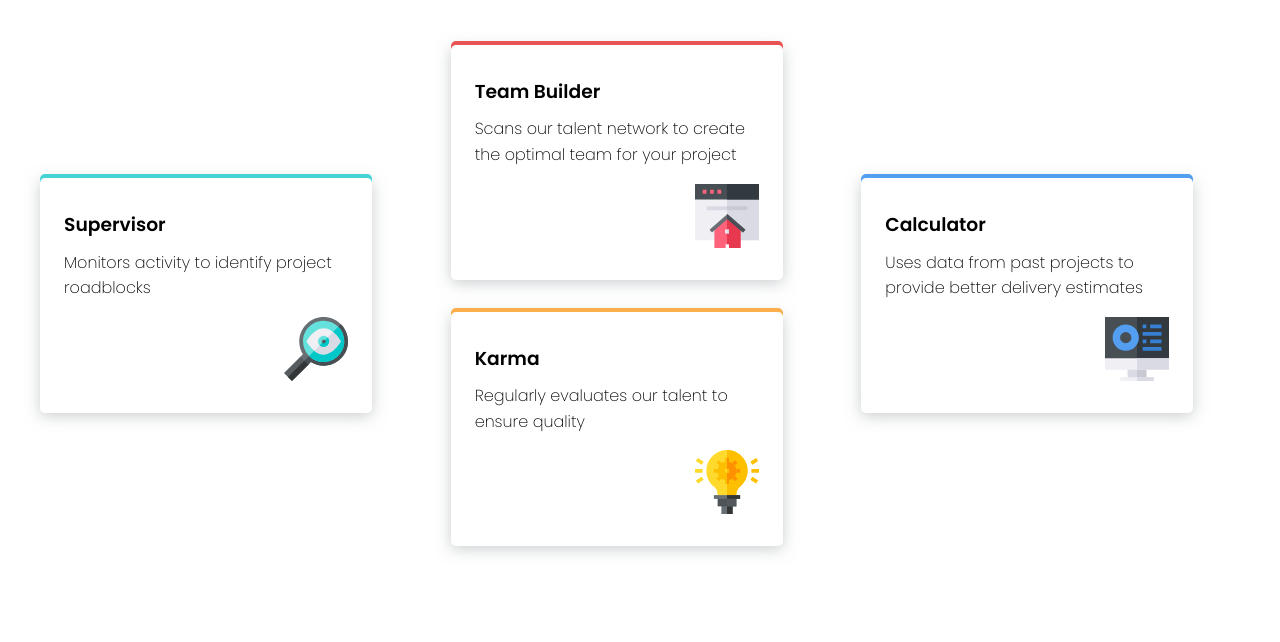
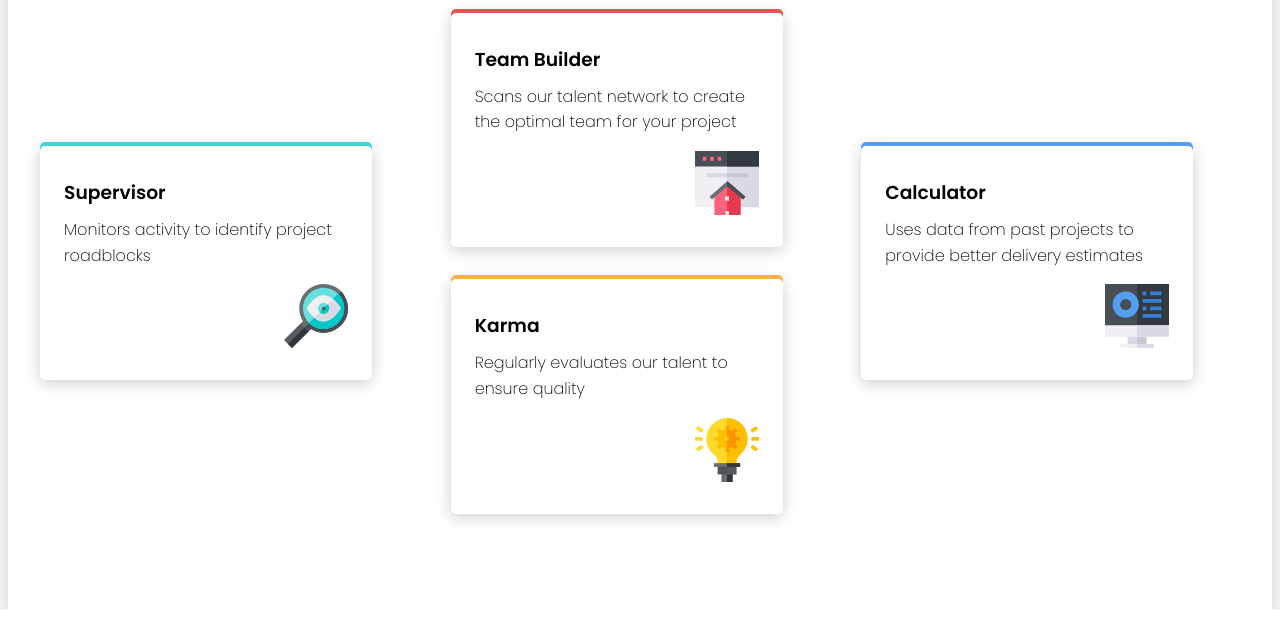
Before and after one commit to EdenWong0/four-card, a plain HTML site: page index.html in a window 1280 px wide. Shown: the part 223-865 px from the top of the page. After the commit the page ends 833 px from the top, so only its background shows below. Drawn offline with Linux system fonts and the light colour scheme.

Commit message:
update container

```diff
--- a/css/style.css
+++ b/css/style.css
@@ -28,11 +28,14 @@ html {
   max-width: 1440px;
   margin: 0 auto;
   background: var(--white);
+  display: flex;
+  justify-content: center;
+  align-items: center;
 }
 
 .container {
   padding: 2em;
-  box-shadow: 0 16px 32px rgba(0, 0, 0, 0.1);
+  box-shadow: 0 16px 32px rgba(0, 0, 0, 0.2);
 }
 
 .section-header {
```
